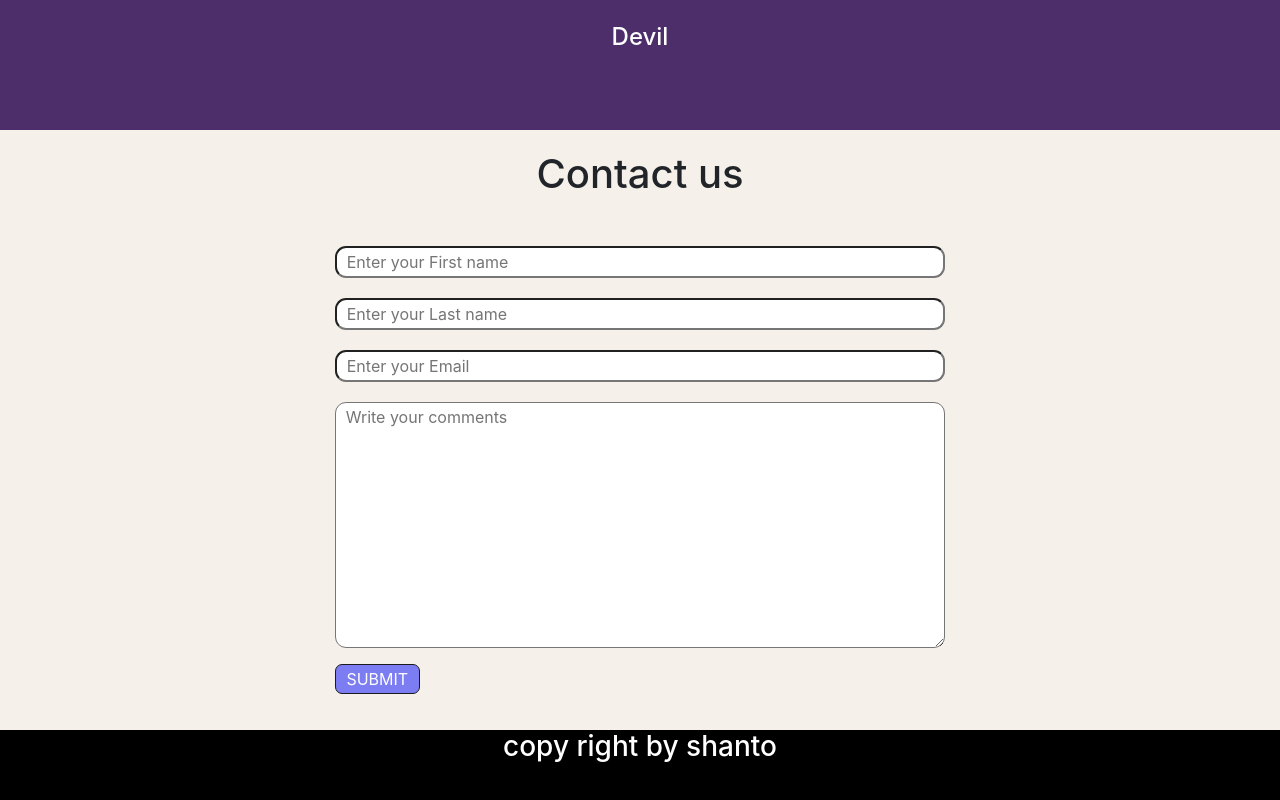
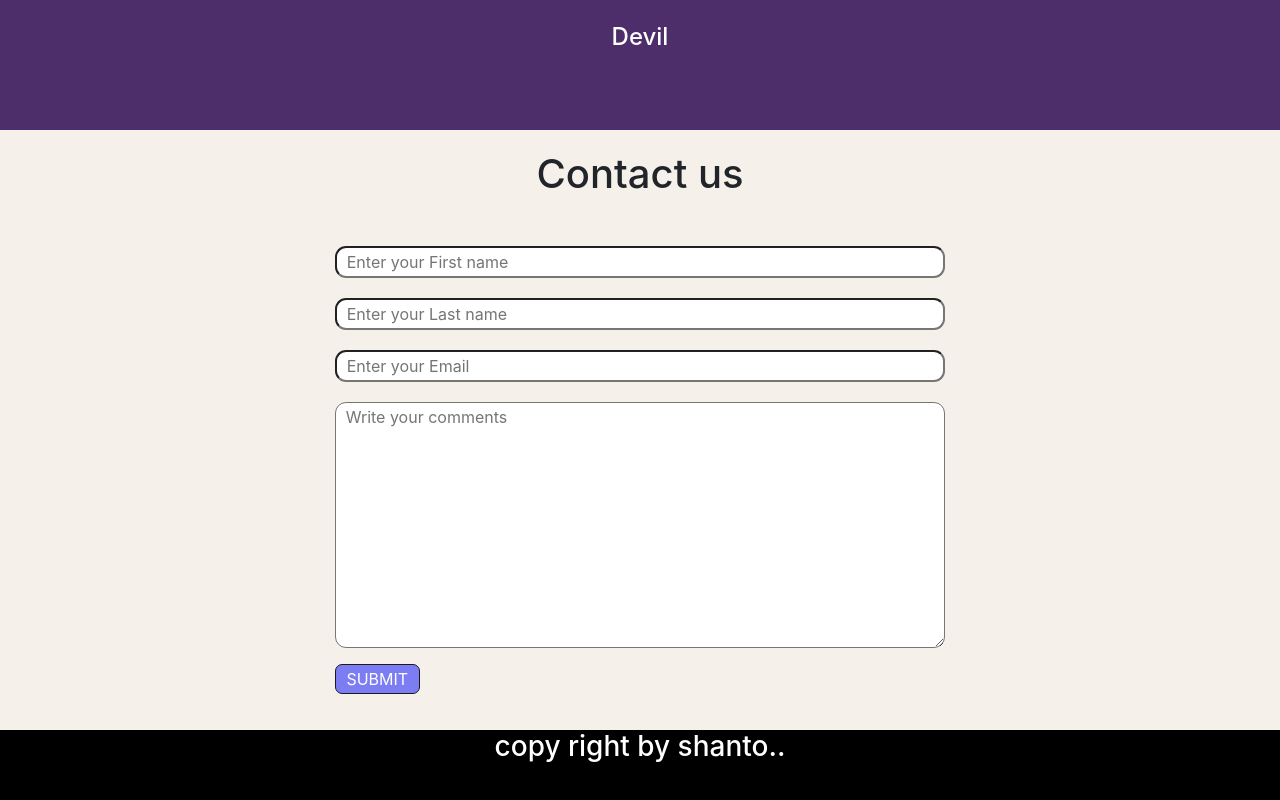
Before and after one commit to RJshanto/Responsive-site, a plain HTML site: page index.html in a window 1280 px wide. Shown: the part 2187-2987 px from the top of the page. Drawn offline with nearby package versions, Linux system fonts and the light colour scheme.

Commit message:
some added to footer

```diff
--- a/index.html
+++ b/index.html
@@ -319,7 +319,7 @@
     <div class="container">
         <div class="row">
             <div class="col-md-12">
-                <h3>copy right by shanto </h3>
+                <h3>copy right by shanto.. </h3>
             </div>
         </div>
     </div>
```
